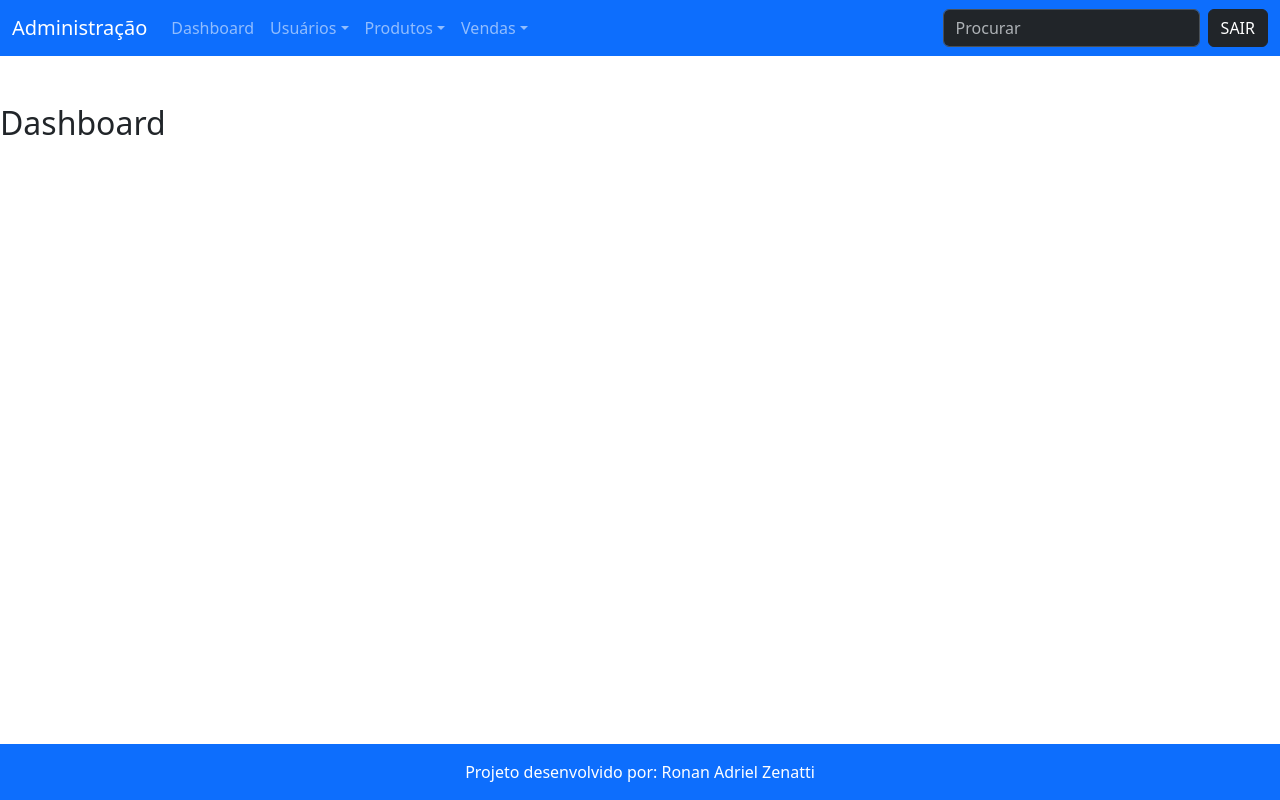
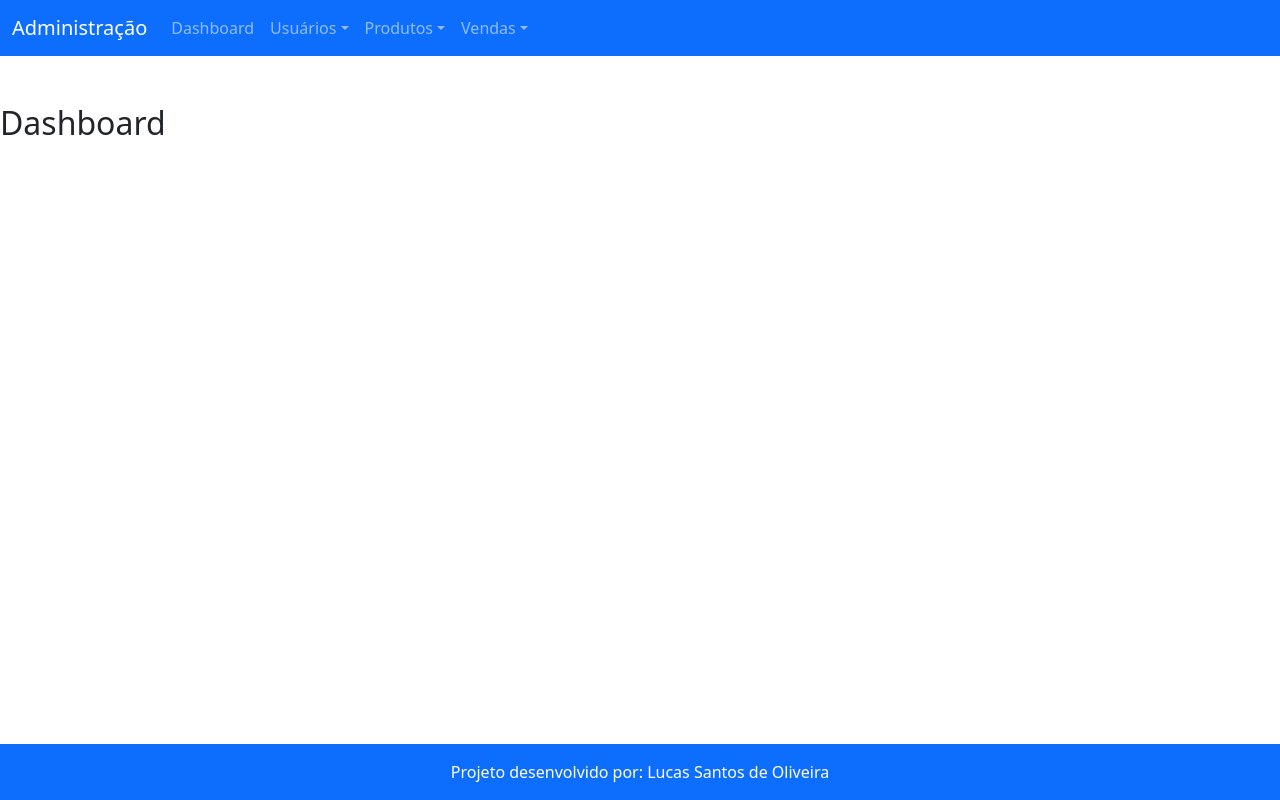
Before and after one commit to LucasO03/SuperMotos, a Flask app: page /dashboard in a window 1280 px wide. Run offline with Flask 3, Linux system fonts and the light colour scheme.

Commit message:
Alterações

```diff
--- a/templates/base.html
+++ b/templates/base.html
@@ -46,11 +46,6 @@
             </ul>
           </li>
         </ul>
-
-        <form class="d-flex" onsubmit="return false">
-          <input id="busca" class="form-control me-2" type="search" placeholder="Procurar">
-          <a class="btn btn-dark" href="{{ url_for('login') }}">SAIR</a>
-        </form>
       </div>
     </div>
   </nav>
@@ -62,7 +57,7 @@
 
   {% block rodape %}
   <footer class="bg-primary text-white text-center py-3">
-    Projeto desenvolvido por: Ronan Adriel Zenatti
+    Projeto desenvolvido por: Lucas Santos de Oliveira
   </footer>
   {% endblock %}
 
```
